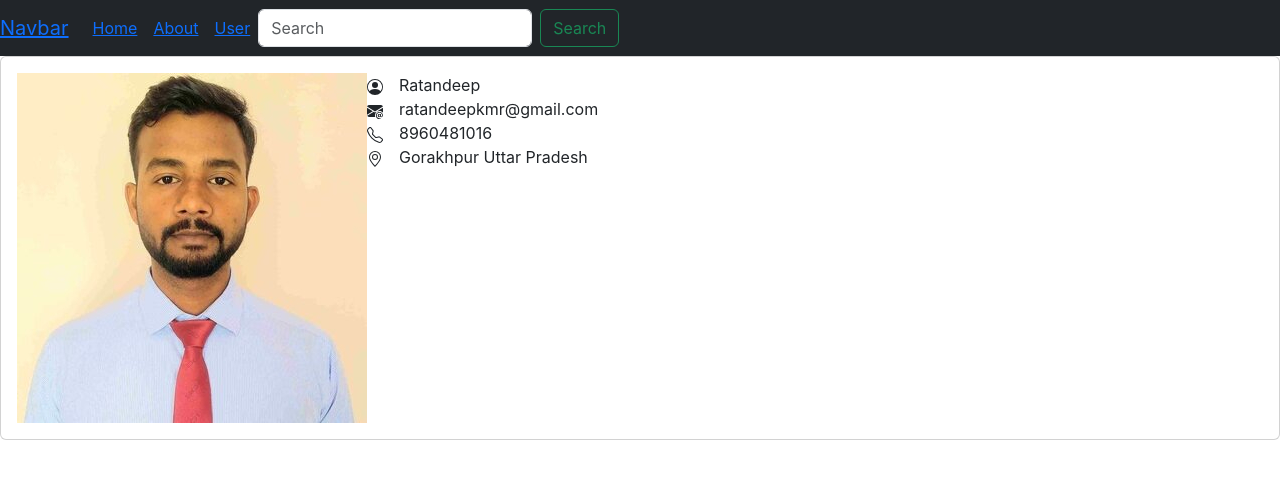
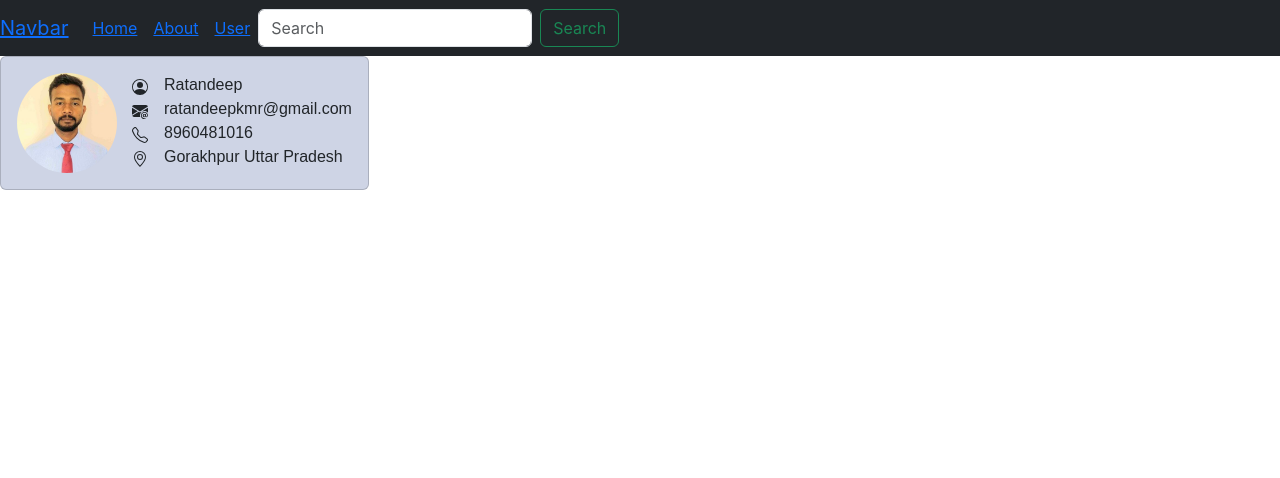
Before and after one commit to Ratandeep123/PWA-app, a React (Create React App) app: page / in a window 1280 px wide. Shown: the top 478 px of the page. Built offline with nearby package versions, Linux system fonts and the light colour scheme.

Commit message:
add css for card

```diff
--- a/src/App.css
+++ b/src/App.css
@@ -28,6 +28,20 @@
   color: #61dafb;
 }
 
+.card{
+  position: fixed;
+    background: #ced4e5;
+    height: auto;
+    width: auto;
+}
+.image img{
+  width: 100px !important;
+  margin-right: 15px;
+  border-radius: 50%;
+}
+.name-txt{
+  font-family: sans-serif;
+}
 @keyframes App-logo-spin {
   from {
     transform: rotate(0deg);
```
